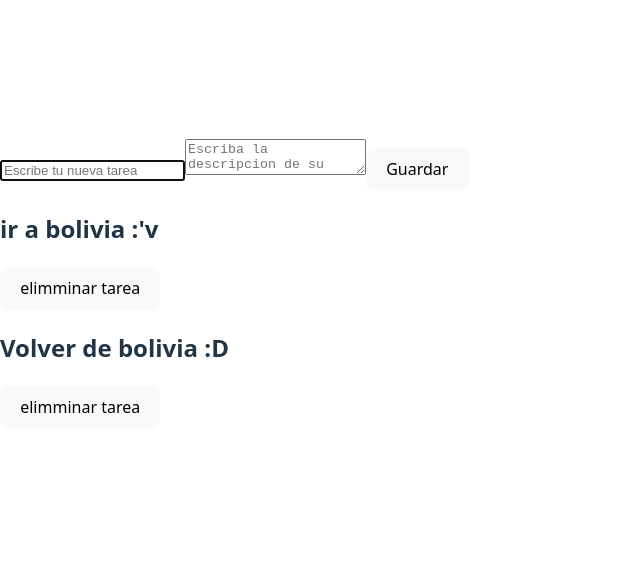
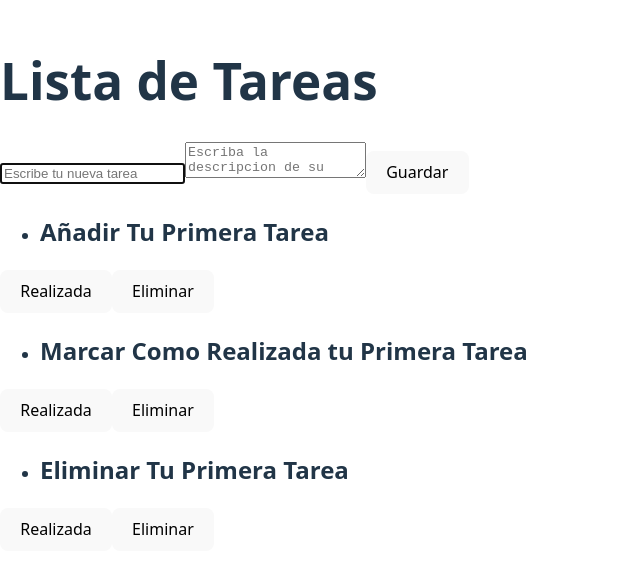
Before and after one commit to Mageofdark/Tp03PV2025Grupo19, a React app: page / in a window 1280 px wide. Shown: the part 116-690 px from the top of the page, without its empty margins (0-640 px from the left). Built offline with nearby package versions, Linux system fonts and the light colour scheme; the HTML template or start-up script is replaced by a standard one.

Commit message:
Funcion para marcar tareas realizadas + algunos arreglos hecho por Ignacio Huanca

```diff
--- a/src/App.jsx
+++ b/src/App.jsx
@@ -10,21 +10,33 @@ function App() {
     setTasks(data);
   }, []);
 
-  function createtask(task) {
+  function createTask(task) {
     setTasks([...tasks, {
       title: task.title,
       description: task.description,
       id: tasks.length + 1,
+      completed: false,
     }]);
   }
 
   function deleteTask(taskid) {
     setTasks(tasks.filter((task) => task.id !== taskid));
   }
+
+  function crossOutTask(taskid){
+    setTasks(tasks.map(task => {
+      if(task.id === taskid)
+        return { ...task, completed: !task.completed };
+      else
+        return task;
+    }));
+  }
+
   return (
     <>
-      <TaskForm createtask={createtask} />
-      <TaskList tasks={tasks} deleteTask={deleteTask} />
+      <h1>Lista de Tareas</h1>
+      <TaskForm createTask={createTask} />
+      <TaskList tasks={tasks} deleteTask={deleteTask} crossOutTask={crossOutTask} />
     </>
   );
 }
--- a/src/components/TaskCard.jsx
+++ b/src/components/TaskCard.jsx
@@ -1,9 +1,18 @@
-function TaskCard({ task, deleteTask }) {
+function TaskCard({ task, deleteTask, crossOutTask }) {
   return (
     <div>
-      <h2>{task.title}</h2>
-      <p>{task.description}</p>
-      <button onClick={() => deleteTask(task.id)}>elimminar tarea</button>
+      <ul>
+        <li>
+          <h2 style={{ textDecoration: task.completed ? 'line-through' : 'none' }}>
+            {task.title}
+          </h2>
+          <p style={{ textDecoration: task.completed ? 'line-through' : 'none' }}>
+            {task.description}
+          </p>
+        </li>
+      </ul>
+      <button onClick={() => crossOutTask(task.id)}> Realizada </button>
+      <button onClick={() => deleteTask(task.id)}> Eliminar </button>
     </div>
   );
 }
--- a/src/components/TaskForm.jsx
+++ b/src/components/TaskForm.jsx
@@ -1,12 +1,12 @@
 import { useState } from "react";
 
-function TaskForm({ createtask }) {
+function TaskForm({ createTask }) {
   const [title, setTitle] = useState("");
   const [description, setDescription] = useState("");
 
   const handlesubmit = (e) => {
     e.preventDefault();
-    createtask({
+    createTask({
       title: title,
       description: description,
     });
@@ -23,6 +23,7 @@ function TaskForm({ createtask }) {
           onChange={(e) => setTitle(e.target.value)}
           value={title}
           autoFocus
+          required
         />
         <textarea
           placeholder="Escriba la descripcion de su tarea"
--- a/src/components/TaskList.jsx
+++ b/src/components/TaskList.jsx
@@ -1,12 +1,17 @@
 import TaskCard from './TaskCard';
 
-function TaskList({ tasks, deleteTask }) { // Recibe tasks y deleteTask como props
-  if (tasks.length === 0) return <h1>No hay tareas :c</h1>;
+function TaskList({ tasks, deleteTask, crossOutTask }) { // Recibe tasks, deleteTask y crossOutTask como props
+  if (tasks.length === 0) return <h2>No hay tareas :c</h2>;
 
   return (
     <div>
       {tasks.map((task) => (
-        <TaskCard key={task.id} task={task} deleteTask={deleteTask} />
+        <TaskCard
+        key={task.id}
+        task={task}
+        deleteTask={deleteTask}
+        crossOutTask={crossOutTask}
+        />
       ))}
     </div>
   );
--- a/src/tasks.js
+++ b/src/tasks.js
@@ -1,10 +1,14 @@
 export const tasks = [
     {
         id: 1,
-        title: "ir a bolivia :'v"
+        title: "Añadir Tu Primera Tarea"
     },
     {
         id: 2,
-        title: "Volver de bolivia :D"
+        title: "Marcar Como Realizada tu Primera Tarea"
+    },
+    {
+        id: 3,
+        title: "Eliminar Tu Primera Tarea"
     }
-]
+];
```
